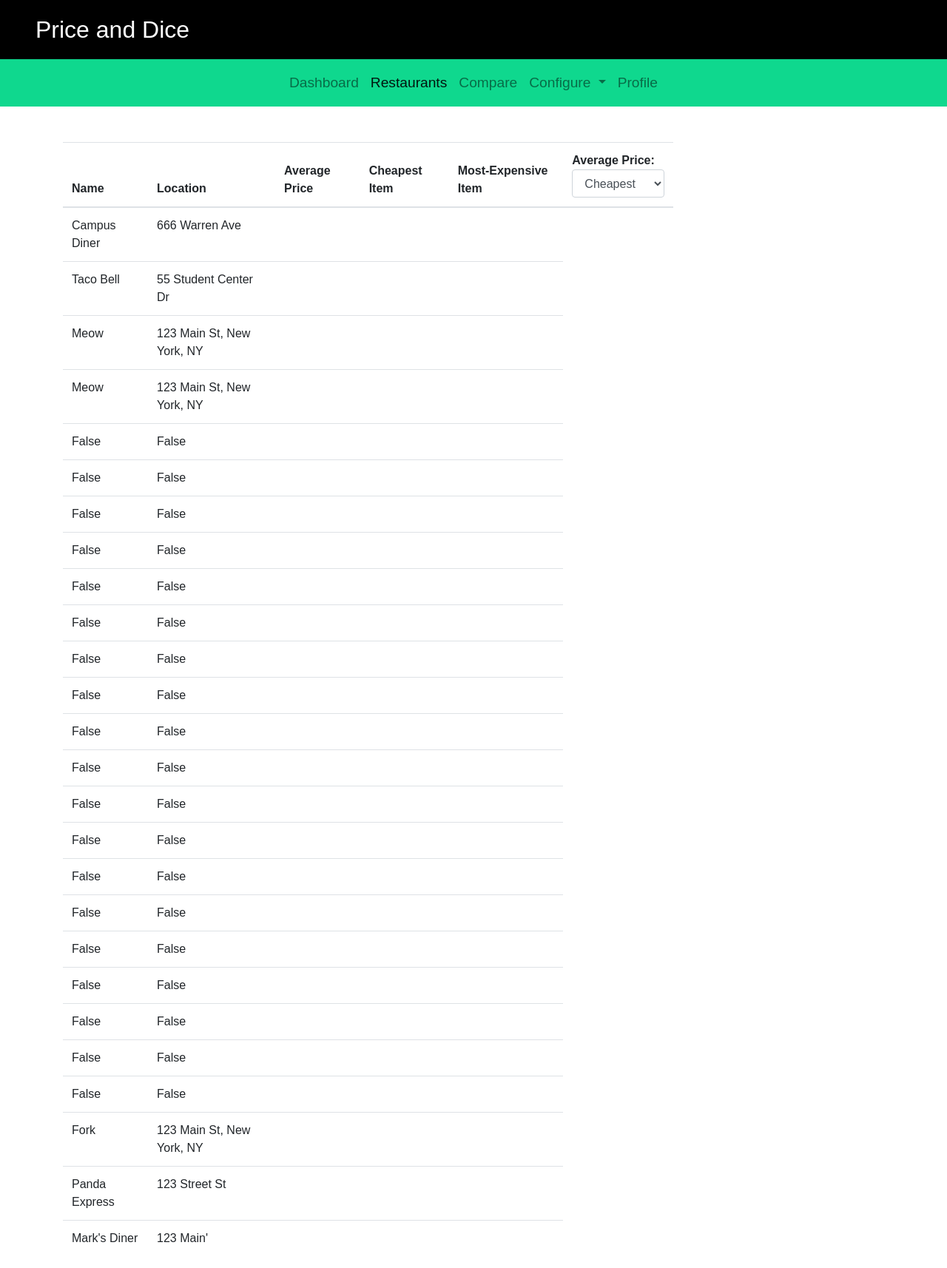
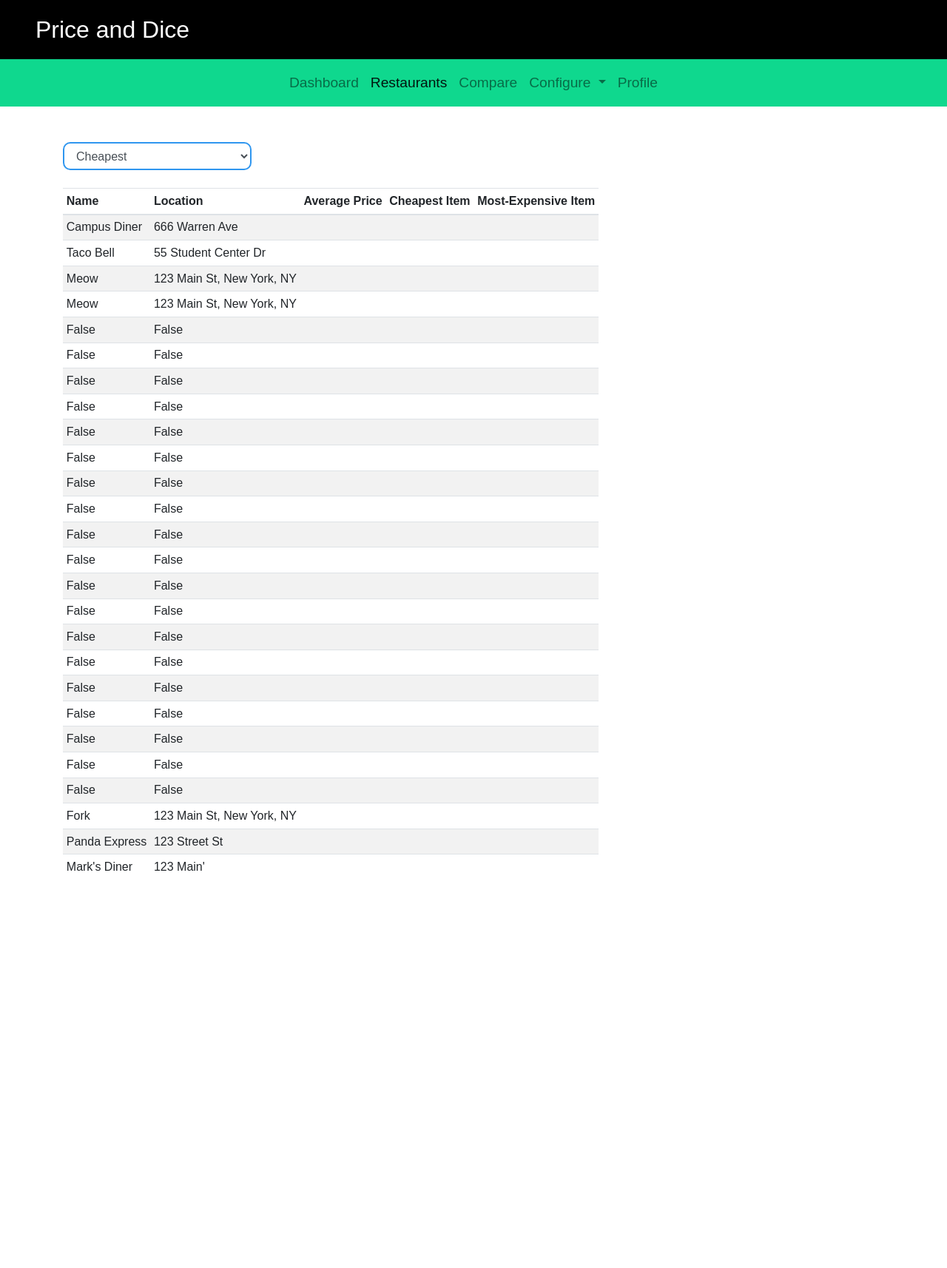
Before and after one commit to DSWhite96/Campus_Price_And_Dice, a Django app: page /campus/restaurant_list/ in a window 1280 px wide. Shown: the whole page at 74% size. After the commit the page ends 1177 px from the top, so only its background shows below. Run offline with Django 3.2, Linux system fonts and the light colour scheme; data comes from the database, SQL or seed files in the repository; both versions use the stored data as it was after the commit; some libraries are stand-ins or nearby versions.

Commit message:
Restyling restaurant-list.html

```diff
--- a/mystic_coast/campus/static/campus/inputs.css
+++ b/mystic_coast/campus/static/campus/inputs.css
@@ -1,4 +1,4 @@
-input.blue-input {
+.blue-input {
     border: 2px solid #2F96EF;
     border-radius: 10px;
 }
--- a/mystic_coast/campus/templates/campus/restaurant-list.html
+++ b/mystic_coast/campus/templates/campus/restaurant-list.html
@@ -9,8 +9,17 @@
 {% block body %}
 <div class="container content-top">
      <div class="row">
-          <div class="col-lg-9">
-               <table class="table table-responsive">
+          <div class="col-lg-3">
+               <select class="form-control blue-input">
+                    <option value="1">Cheapest</option>
+                    <option value="2">Most Expensive</option>
+               </select>
+          </div>
+     </div>
+     <br>
+     <div class="row">
+          <div class="col-lg-12">
+               <table class="table table-sm table-hover table-responsive table-striped">
                     <thead>
                          <tr>
                               <th>Name</th>
@@ -18,12 +27,6 @@
                               <th>Average Price</th>
                               <th>Cheapest Item</th>
                               <th>Most-Expensive Item</th>
-
-                              <th>Average Price:<select class="form-control">
-                                   <option value="1">Cheapest</option>
-                                   <option value="2">Most Expensive</option>
-                               </select></th>
-
                          </tr>
                     </thead>
                     <tbody>
```
Also changed, not shown: mystic_coast/campus/migrations/0005_item_name.py (added), mystic_coast/db.sqlite3.
